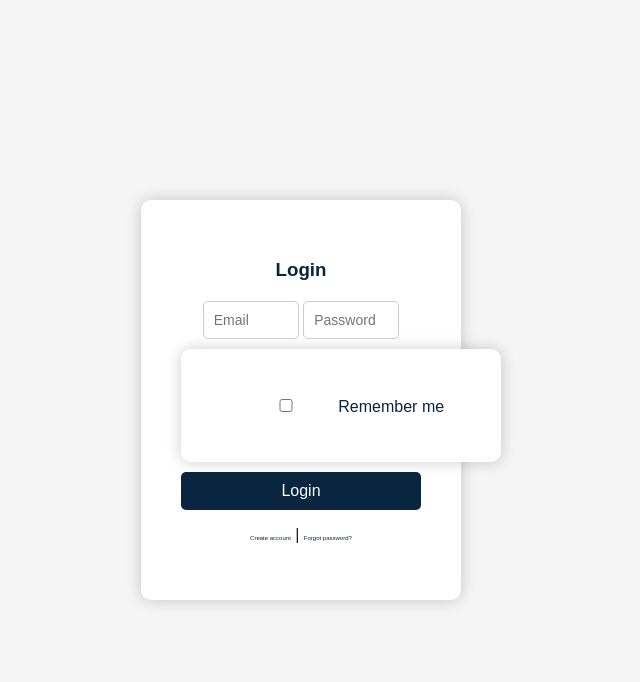
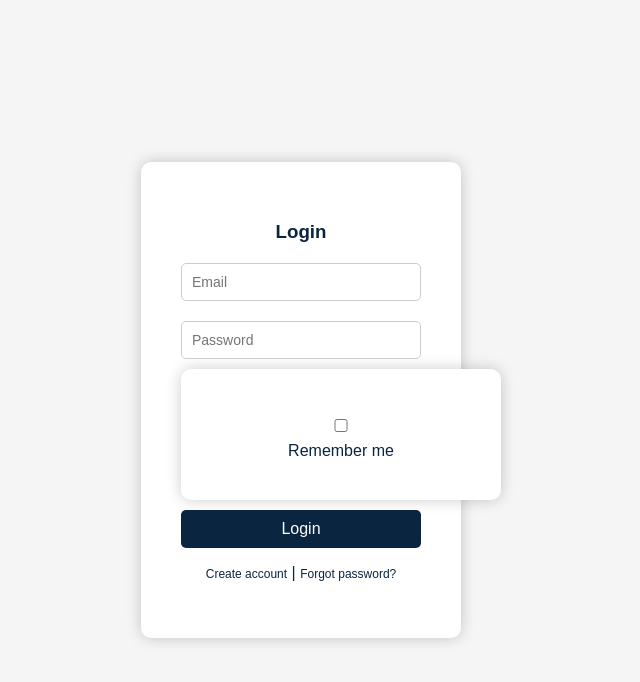
Before and after one commit to seun-tech/budget-tracker, a plain HTML site: page index.html in a window 1280 px wide. Shown: the whole page, without its empty margins (339-979 px from the left). Drawn offline with nearby package versions, Linux system fonts and the light colour scheme.

Commit message:
Update style.css

```diff
--- a/style.css
+++ b/style.css
@@ -9,12 +9,12 @@ button{cursor:pointer;}
 #authContainer{display:flex;justify-content:center;align-items:center;height:100vh;}
 #authContainer div{background:#fff;padding:40px 40px;border-radius:10px;box-shadow:0 0 15px rgba(0,0,0,0.2);width:320px;text-align:center;}
 #authContainer h3{margin-bottom:10px;color:#0A2540;}
-#authContainer input{width:40%;padding:10px;margin:10px 0;border:1px solid #ccc;border-radius:5px;font-size:14px;}
+#authContainer input{width:100%;padding:10px;margin:10px 0;border:1px solid #ccc;border-radius:5px;font-size:14px;}
 #authContainer button{width:100%;padding:10px;margin-top:10px;border:none;background:#0A2540;color:#fff;font-size:16px;border-radius:5px;transition:0.3s;}
 #authContainer button:hover{background:#112F4E;}
-#authContainer a{color:#0A2540;text-decoration:none;font-size:6px;}
+#authContainer a{color:#0A2540;text-decoration:none;font-size:12px;}
 #authContainer a:hover{text-decoration:underline;}
-#rememberMe{display:inline-block;margin-right:5px;}
+#rememberMe{display:inline-block;margin-center:5px;}
 
 /* ===== Sidebar ===== */
 .sidebar{width:0;background:#0A2540;height:100vh;position:fixed;top:0;left:0;overflow-x:hidden;transition:0.3s;z-index:100;}
```
